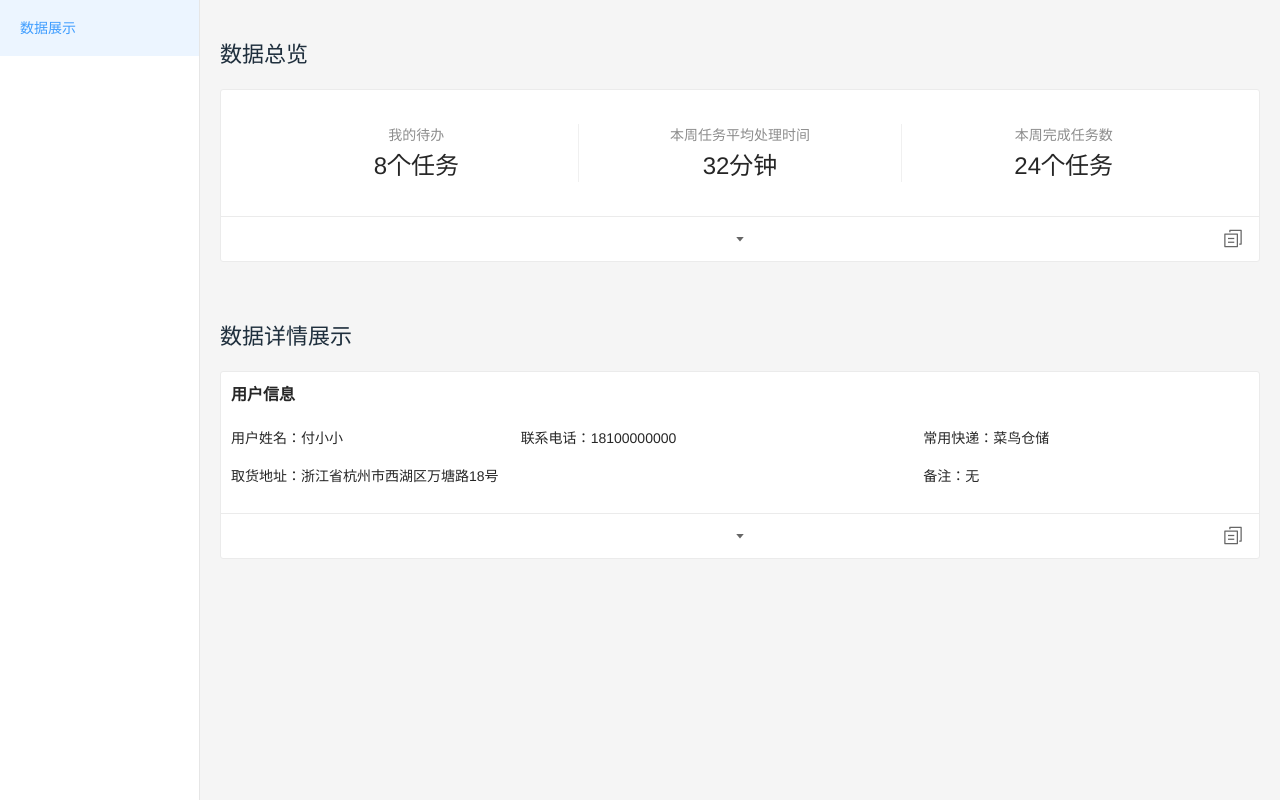
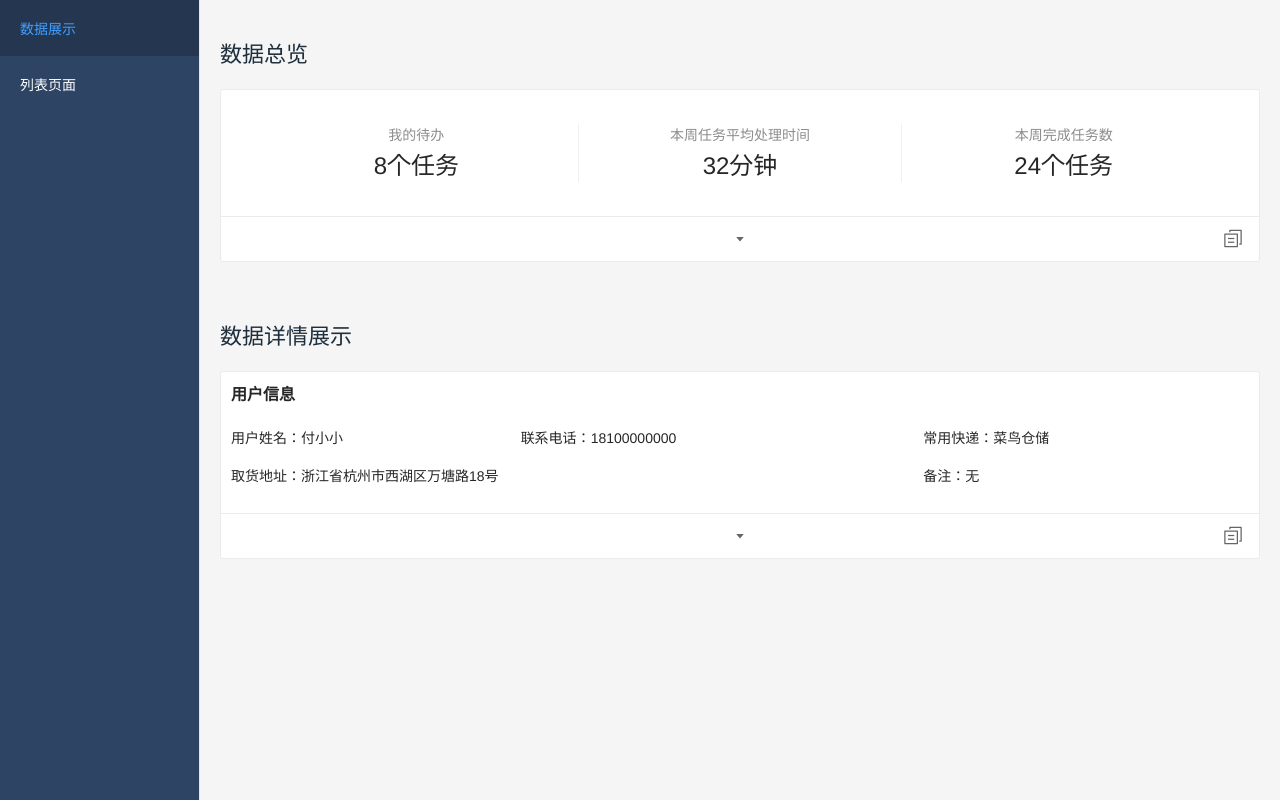
Before and after one commit to rywaroy/create-vue-element, a Vue app: page / in a window 1280 px wide. Built offline with nearby package versions, Linux system fonts and the light colour scheme; what vue-hljs would draw is missing.

Commit message:
feat: 添加list page 页面

```diff
--- a/src/App.vue
+++ b/src/App.vue
@@ -1,9 +1,16 @@
 <template>
   <div class="wrap">
     <div class="menu">
-      <el-menu default-active="数据展示">
-        <el-menu-item index="数据展示">
-          数据展示
+      <el-menu
+        router
+        :default-active="activePath"
+        background-color="#2d4464"
+        text-color="#fff">
+        <el-menu-item index="/">
+          <span slot="title">数据展示</span>
+        </el-menu-item>
+        <el-menu-item index="/listpage">
+          <span slot="title">列表页面</span>
         </el-menu-item>
       </el-menu>
     </div>
@@ -18,6 +25,14 @@
 
 export default {
   name: 'App',
+  data() {
+    return {
+      activePath: '/',
+    };
+  },
+  mounted() {
+    this.activePath = window.location.hash.slice(1);
+  },
 };
 </script>
 
--- a/src/router/index.js
+++ b/src/router/index.js
@@ -6,8 +6,8 @@ Vue.use(VueRouter);
 const routes = [
   {
     path: '/',
-    name: 'DataView',
-    component: () => import(/* webpackChunkName: "about" */ '../views/DataView/index.vue'),
+    name: 'dataView',
+    component: () => import(/* webpackChunkName: "dataView" */ '../views/DataView/index.vue'),
   },
 ];
 
```
